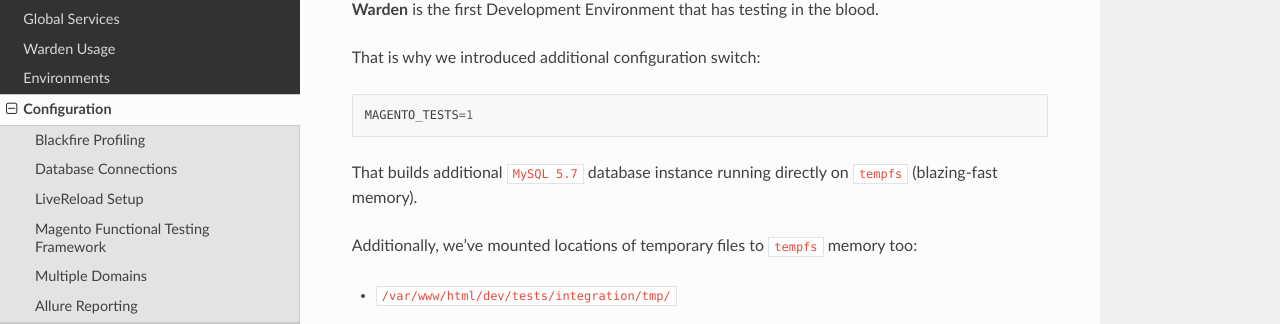
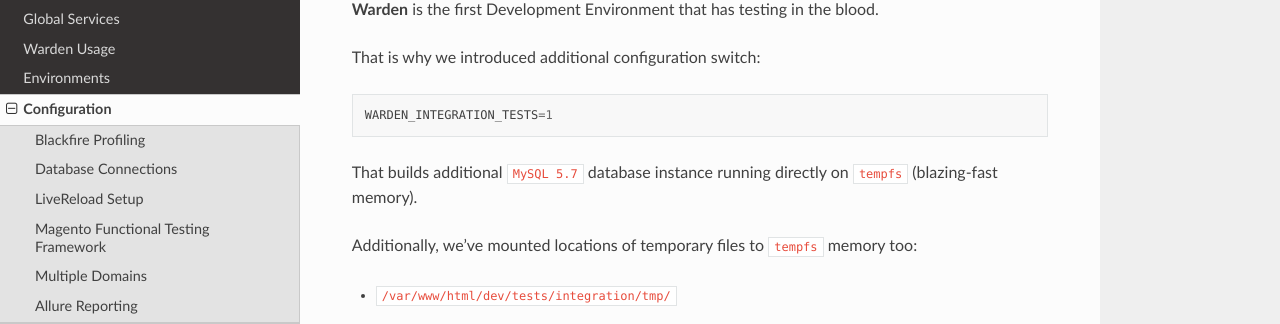
Before and after one commit to wardenenv/warden, a Sphinx documentation site: the page built from docs/configuration/running-tests.md, in a window 1280 px wide and 900 px high. Shown: the part 162-486 px from the top of the window. Built offline with Sphinx 7.4.7 and the Read the Docs theme 2.0.0, drawn with Linux system fonts in a browser that asks for light colours.

Commit message:
Renamed MAGENTO_TESTS to WARDEN_INTEGRATION_TESTS as WARDEN_ prefix is required for vars from .env file to be sourced for use by commands

````diff
--- a/docs/configuration/running-tests.md
+++ b/docs/configuration/running-tests.md
@@ -3,8 +3,9 @@
 **Warden** is the first Development Environment that has testing in the blood.
 
 That is why we introduced additional configuration switch:
+
 ```
-MAGENTO_TESTS=1
+WARDEN_INTEGRATION_TESTS=1
 ```
 
 That builds additional `MySQL 5.7` database instance running directly on `tempfs` (blazing-fast memory).
````
Also changed, not shown: docs/environments/initializing.md (+1 -1 lines), 2 other files.
